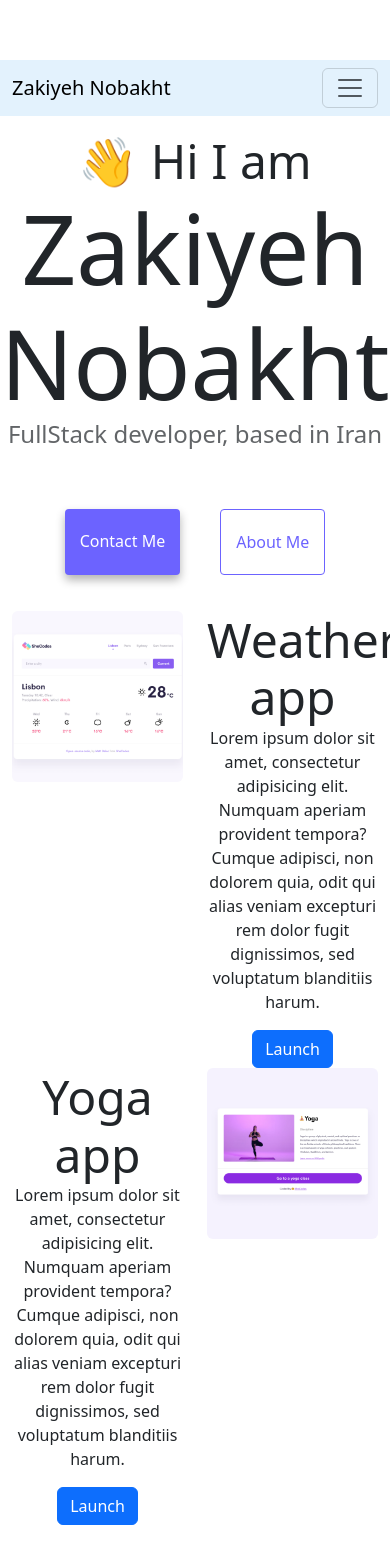
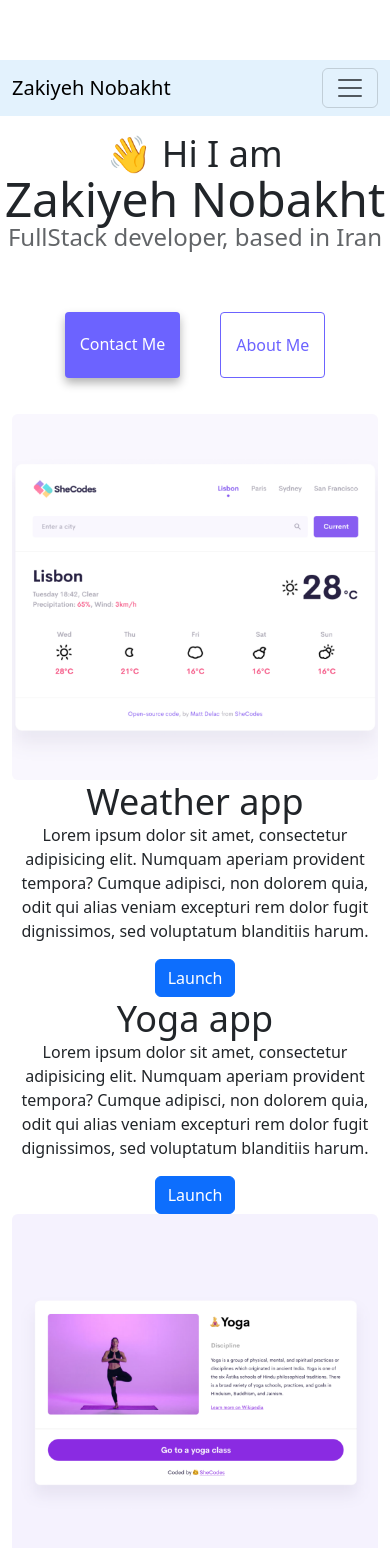
Before and after one commit to znobakht/SheCodes-week3-hw, a website: page index.html in a window 390 px wide. Shown: the top 1548 px of the page. Drawn offline with nearby package versions, Linux system fonts and the light colour scheme.

Commit message:
more responsive

```diff
--- a/index.html
+++ b/index.html
@@ -64,10 +64,10 @@
     </div>
     <div class="container mt-3">
       <div class="row">
-        <div class="col-6">
+        <div class="col-sm-6">
           <img src="/images/weather.png" class="img-fluid rounded" alt="weather app image" />
         </div>
-        <div class="col-6 text-center">
+        <div class="col-sm-6 text-center">
           <h2>Weather app</h2>
           Lorem ipsum dolor sit amet, consectetur adipisicing elit. Numquam
           aperiam provident tempora? Cumque adipisci, non dolorem quia, odit qui
@@ -78,7 +78,7 @@
         </div>
       </div>
       <div class="row">
-        <div class="col-6 text-center">
+        <div class="col-sm-6 text-center">
           <h2>Yoga app</h2>
           Lorem ipsum dolor sit amet, consectetur adipisicing elit. Numquam
           aperiam provident tempora? Cumque adipisci, non dolorem quia, odit qui
@@ -87,7 +87,7 @@
         </br>
           <button type="button" class="btn btn-primary mt-3">Launch</button>
         </div>
-        <div class="col-6">
+        <div class="col-sm-6">
           <img src="/images/yoga.png" class="img-fluid rounded" alt="yoga app image" />
         </div>
       </div>
--- a/style.css
+++ b/style.css
@@ -28,7 +28,15 @@ h3 {
   font-size: 24px;
   opacity: 0.7;
 }
-
+@media (max-width: 900px) {
+  h1 {
+    font-size: 48px;
+    line-height: 1;
+  }
+  h2 {
+    font-size: 36px;
+  }
+}
 p {
   background: var(--secondary-color);
   padding: 20px;
```
Also changed, not shown: about.html (+11 -7 lines).
